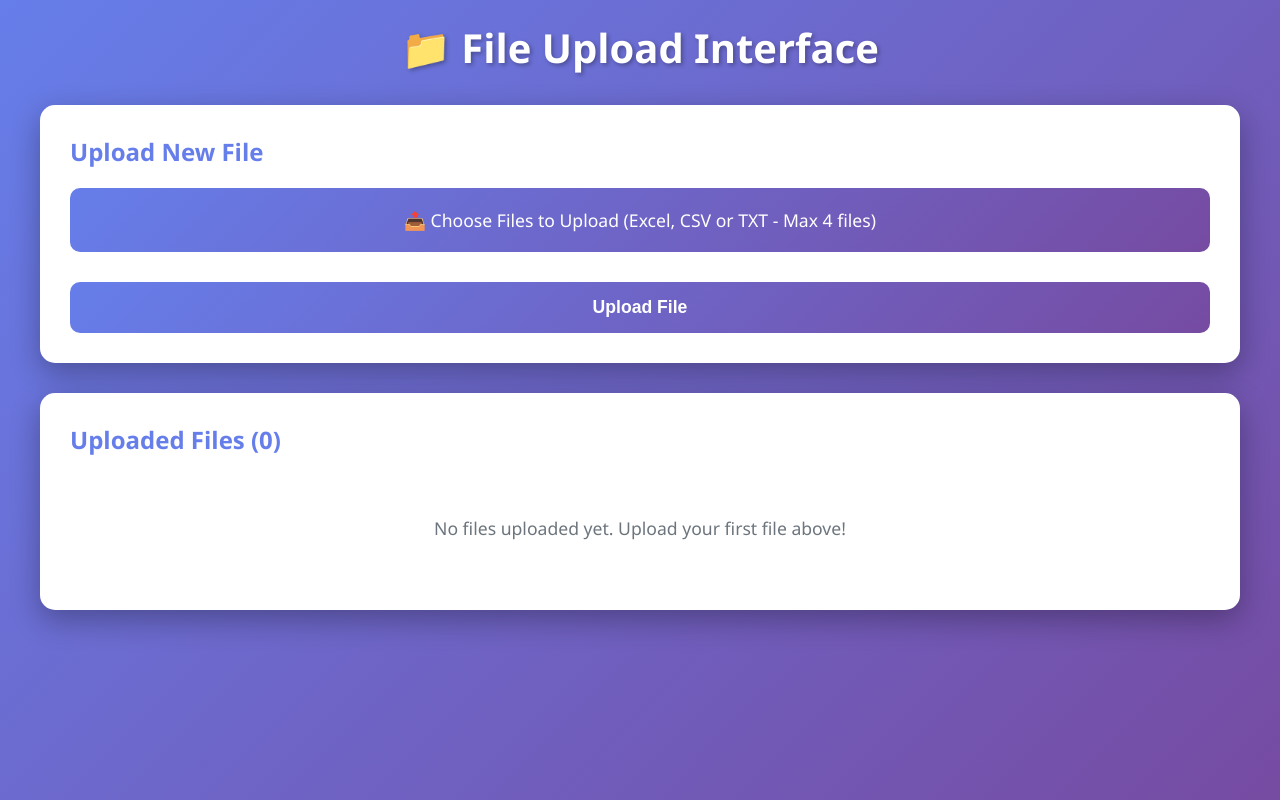
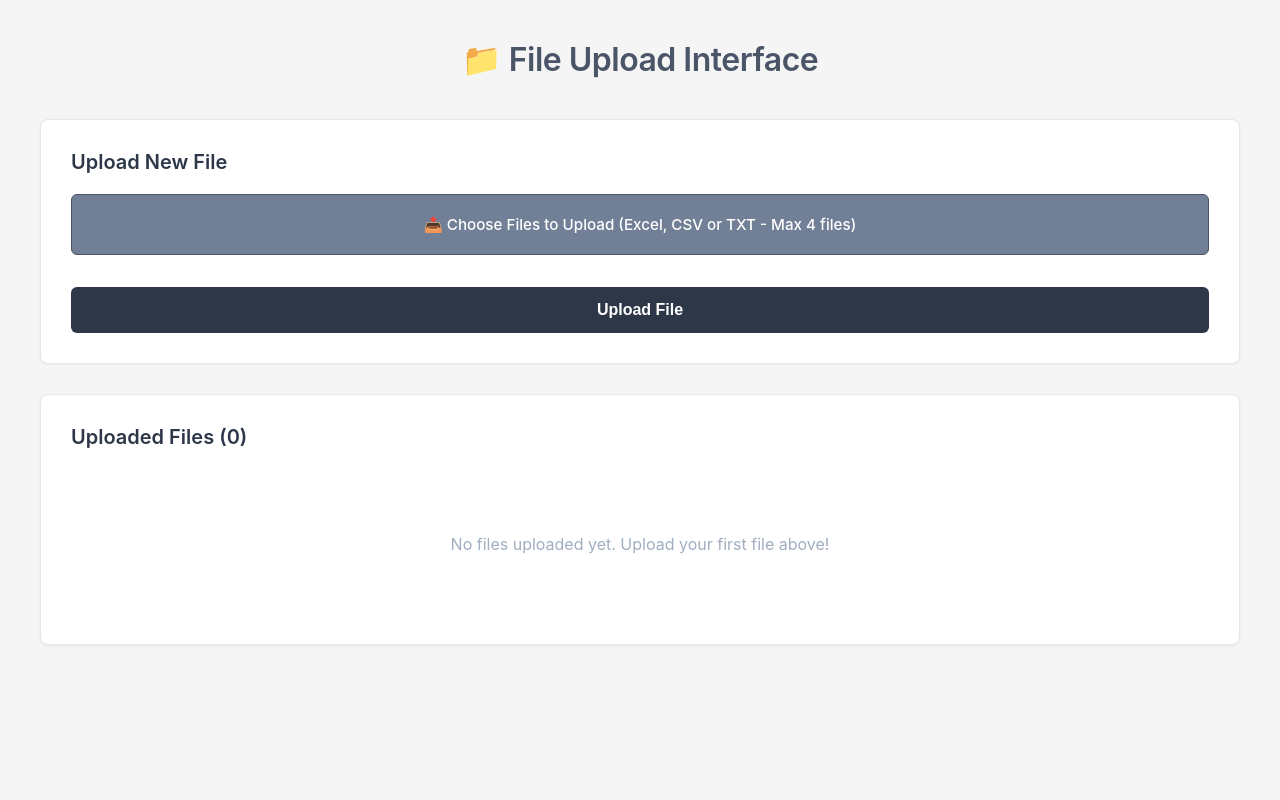
Before and after one commit to inglopez89/ETLIA, a Django app: page /data/files/ in a window 1280 px wide. Run offline with Django 5.2, Linux system fonts and the light colour scheme; data that the repository does not hold is empty.

Commit message:
Refactor to minimalist gray design with external CSS
- Extract all inline CSS to separate file (file_upload.css)
- Implement minimalist design with gray color palette
- Replace purple gradient with clean light gray background
- Use gray tones (#4a5568, #718096, #2d3748) for UI elements
- Remove colorful file icons, use consistent gray styling
- Add proper Django static files structure
- Update JavaScript colors to match gray theme

Co-authored-by: inglopez89 <43654634+inglopez89@users.noreply.github.com>

```diff
--- /dev/null
+++ b/ETLIA/data_processing/static/data_processing/css/file_upload.css
@@ -0,0 +1,222 @@
+/* Reset and Base Styles */
+* {
+    margin: 0;
+    padding: 0;
+    box-sizing: border-box;
+}
+
+body {
+    font-family: -apple-system, BlinkMacSystemFont, 'Segoe UI', Roboto, 'Helvetica Neue', Arial, sans-serif;
+    background: #f5f5f5;
+    min-height: 100vh;
+    padding: 40px 20px;
+    color: #2c3e50;
+}
+
+/* Container */
+.container {
+    max-width: 1200px;
+    margin: 0 auto;
+}
+
+/* Header */
+h1 {
+    color: #4a5568;
+    text-align: center;
+    margin-bottom: 40px;
+    font-size: 2em;
+    font-weight: 600;
+    letter-spacing: -0.5px;
+}
+
+/* Upload Section */
+.upload-section {
+    background: #ffffff;
+    border: 1px solid #e2e8f0;
+    border-radius: 8px;
+    padding: 30px;
+    margin-bottom: 30px;
+    box-shadow: 0 1px 3px rgba(0, 0, 0, 0.05);
+}
+
+.upload-section h2 {
+    color: #2d3748;
+    margin-bottom: 20px;
+    font-size: 1.25em;
+    font-weight: 600;
+}
+
+/* File Input */
+.file-input-wrapper {
+    position: relative;
+    display: inline-block;
+    width: 100%;
+    margin-bottom: 20px;
+}
+
+.file-input-wrapper input[type="file"] {
+    position: absolute;
+    left: -9999px;
+}
+
+.file-input-label {
+    display: block;
+    padding: 20px;
+    background: #718096;
+    color: #ffffff;
+    text-align: center;
+    border-radius: 6px;
+    cursor: pointer;
+    transition: all 0.2s ease;
+    font-size: 0.95em;
+    font-weight: 500;
+    border: 1px solid #4a5568;
+}
+
+.file-input-label:hover {
+    background: #4a5568;
+    transform: translateY(-1px);
+    box-shadow: 0 2px 4px rgba(0, 0, 0, 0.1);
+}
+
+/* Upload Button */
+.upload-btn {
+    width: 100%;
+    padding: 14px;
+    background: #2d3748;
+    color: #ffffff;
+    border: none;
+    border-radius: 6px;
+    font-size: 1em;
+    font-weight: 600;
+    cursor: pointer;
+    transition: all 0.2s ease;
+}
+
+.upload-btn:hover {
+    background: #1a202c;
+    transform: translateY(-1px);
+    box-shadow: 0 2px 4px rgba(0, 0, 0, 0.1);
+}
+
+/* Files Section */
+.files-section {
+    background: #ffffff;
+    border: 1px solid #e2e8f0;
+    border-radius: 8px;
+    padding: 30px;
+    box-shadow: 0 1px 3px rgba(0, 0, 0, 0.05);
+}
+
+.files-section h2 {
+    color: #2d3748;
+    margin-bottom: 25px;
+    font-size: 1.25em;
+    font-weight: 600;
+}
+
+/* Files Grid */
+.files-grid {
+    display: grid;
+    grid-template-columns: repeat(auto-fill, minmax(220px, 1fr));
+    gap: 20px;
+}
+
+/* File Card */
+.file-card {
+    background: #f7fafc;
+    border: 1px solid #e2e8f0;
+    border-radius: 6px;
+    padding: 20px;
+    transition: all 0.2s ease;
+    overflow: hidden;
+}
+
+.file-card:hover {
+    border-color: #cbd5e0;
+    box-shadow: 0 4px 6px rgba(0, 0, 0, 0.05);
+    transform: translateY(-2px);
+}
+
+/* File Preview */
+.file-preview {
+    width: 100%;
+    height: 160px;
+    background: #edf2f7;
+    border-radius: 4px;
+    display: flex;
+    align-items: center;
+    justify-content: center;
+    margin-bottom: 15px;
+    overflow: hidden;
+}
+
+.file-preview img {
+    max-width: 100%;
+    max-height: 100%;
+    object-fit: contain;
+}
+
+.file-preview .file-icon {
+    font-size: 3.5em;
+    color: #718096;
+}
+
+/* File Info */
+.file-info {
+    text-align: center;
+}
+
+.file-name {
+    font-weight: 600;
+    color: #2d3748;
+    margin-bottom: 8px;
+    word-wrap: break-word;
+    font-size: 0.9em;
+}
+
+.file-date {
+    color: #718096;
+    font-size: 0.8em;
+    margin-bottom: 8px;
+}
+
+.file-type {
+    display: inline-block;
+    background: #4a5568;
+    color: #ffffff;
+    padding: 4px 12px;
+    border-radius: 4px;
+    font-size: 0.75em;
+    margin-top: 5px;
+    font-weight: 500;
+}
+
+/* No Files */
+.no-files {
+    text-align: center;
+    color: #a0aec0;
+    padding: 60px 20px;
+    font-size: 1em;
+}
+
+/* Selected File Name */
+.selected-file-name {
+    margin-top: 12px;
+    color: #4a5568;
+    font-size: 0.9em;
+    text-align: center;
+    font-weight: 500;
+}
+
+/* Error Message */
+.error-message {
+    background: #fff5f5;
+    border: 1px solid #fc8181;
+    border-radius: 6px;
+    padding: 14px 18px;
+    margin-bottom: 20px;
+    color: #c53030;
+    font-weight: 500;
+    font-size: 0.9em;
+}
--- a/ETLIA/data_processing/templates/file_upload_interface.html
+++ b/ETLIA/data_processing/templates/file_upload_interface.html
@@ -4,206 +4,8 @@
     <meta charset="UTF-8">
     <meta name="viewport" content="width=device-width, initial-scale=1.0">
     <title>File Upload Interface</title>
-    <style>
-        * {
-            margin: 0;
-            padding: 0;
-            box-sizing: border-box;
-        }
-
-        body {
-            font-family: 'Segoe UI', Tahoma, Geneva, Verdana, sans-serif;
-            background: linear-gradient(135deg, #667eea 0%, #764ba2 100%);
-            min-height: 100vh;
-            padding: 20px;
-        }
-
-        .container {
-            max-width: 1200px;
-            margin: 0 auto;
-        }
-
-        h1 {
-            color: white;
-            text-align: center;
-            margin-bottom: 30px;
-            font-size: 2.5em;
-            text-shadow: 2px 2px 4px rgba(0,0,0,0.3);
-        }
-
-        .upload-section {
-            background: white;
-            border-radius: 15px;
-            padding: 30px;
-            box-shadow: 0 10px 30px rgba(0,0,0,0.3);
-            margin-bottom: 30px;
-        }
-
-        .upload-section h2 {
-            color: #667eea;
-            margin-bottom: 20px;
-            font-size: 1.5em;
-        }
-
-        .file-input-wrapper {
-            position: relative;
-            display: inline-block;
-            width: 100%;
-            margin-bottom: 20px;
-        }
-
-        .file-input-wrapper input[type="file"] {
-            position: absolute;
-            left: -9999px;
-        }
-
-        .file-input-label {
-            display: block;
-            padding: 20px;
-            background: linear-gradient(135deg, #667eea 0%, #764ba2 100%);
-            color: white;
-            text-align: center;
-            border-radius: 10px;
-            cursor: pointer;
-            transition: all 0.3s ease;
-            font-size: 1.1em;
-            font-weight: 500;
-        }
-
-        .file-input-label:hover {
-            transform: translateY(-2px);
-            box-shadow: 0 5px 20px rgba(102, 126, 234, 0.4);
-        }
-
-        .file-input-label i {
-            margin-right: 10px;
-        }
-
-        .upload-btn {
-            width: 100%;
-            padding: 15px;
-            background: linear-gradient(135deg, #667eea 0%, #764ba2 100%);
-            color: white;
-            border: none;
-            border-radius: 10px;
-            font-size: 1.1em;
-            font-weight: bold;
-            cursor: pointer;
-            transition: all 0.3s ease;
-        }
-
-        .upload-btn:hover {
-            transform: translateY(-2px);
-            box-shadow: 0 5px 20px rgba(102, 126, 234, 0.4);
-        }
-
-        .files-section {
-            background: white;
-            border-radius: 15px;
-            padding: 30px;
-            box-shadow: 0 10px 30px rgba(0,0,0,0.3);
-        }
-
-        .files-section h2 {
-            color: #667eea;
-            margin-bottom: 20px;
-            font-size: 1.5em;
-        }
-
-        .files-grid {
-            display: grid;
-            grid-template-columns: repeat(auto-fill, minmax(250px, 1fr));
-            gap: 20px;
-        }
-
-        .file-card {
-            background: #f8f9fa;
-            border-radius: 10px;
-            padding: 15px;
-            box-shadow: 0 2px 10px rgba(0,0,0,0.1);
-            transition: all 0.3s ease;
-            overflow: hidden;
-        }
-
-        .file-card:hover {
-            transform: translateY(-5px);
-            box-shadow: 0 5px 20px rgba(0,0,0,0.2);
-        }
-
-        .file-preview {
-            width: 100%;
-            height: 200px;
-            background: #e9ecef;
-            border-radius: 8px;
-            display: flex;
-            align-items: center;
-            justify-content: center;
-            margin-bottom: 15px;
-            overflow: hidden;
-        }
-
-        .file-preview img {
-            max-width: 100%;
-            max-height: 100%;
-            object-fit: contain;
-        }
-
-        .file-preview .file-icon {
-            font-size: 4em;
-            color: #667eea;
-        }
-
-        .file-info {
-            text-align: center;
-        }
-
-        .file-name {
-            font-weight: 600;
-            color: #333;
-            margin-bottom: 5px;
-            word-wrap: break-word;
-            font-size: 0.9em;
-        }
-
-        .file-date {
-            color: #6c757d;
-            font-size: 0.85em;
-        }
-
-        .file-type {
-            display: inline-block;
-            background: linear-gradient(135deg, #667eea 0%, #764ba2 100%);
-            color: white;
-            padding: 3px 10px;
-            border-radius: 5px;
-            font-size: 0.75em;
-            margin-top: 5px;
-        }
-
-        .no-files {
-            text-align: center;
-            color: #6c757d;
-            padding: 40px;
-            font-size: 1.1em;
-        }
-
-        .selected-file-name {
-            margin-top: 10px;
-            color: #667eea;
-            font-size: 0.9em;
-            text-align: center;
-        }
-
-        .error-message {
-            background: #fee;
-            border: 2px solid #f66;
-            border-radius: 8px;
-            padding: 15px;
-            margin-bottom: 20px;
-            color: #c33;
-            font-weight: 500;
-        }
-    </style>
+    {% load static %}
+    <link rel="stylesheet" href="{% static 'data_processing/css/file_upload.css' %}">
 </head>
 <body>
     <div class="container">
@@ -242,11 +44,11 @@
                                 {% if file.is_image %}
                                     <img src="{{ file.file.url }}" alt="{{ file.file_name }}">
                                 {% elif file.file_type == '.xlsx' or file.file_type == '.xls' %}
-                                    <div class="file-icon" style="color: #217346;">📊</div>
+                                    <div class="file-icon">📊</div>
                                 {% elif file.file_type == '.csv' %}
-                                    <div class="file-icon" style="color: #0d8c3a;">📋</div>
+                                    <div class="file-icon">📋</div>
                                 {% elif file.file_type == '.txt' %}
-                                    <div class="file-icon" style="color: #666;">📝</div>
+                                    <div class="file-icon">📝</div>
                                 {% else %}
                                     <div class="file-icon">📄</div>
                                 {% endif %}
@@ -274,13 +76,13 @@
             if (input.files && input.files.length > 0) {
                 if (input.files.length === 1) {
                     nameDisplay.textContent = '✓ Selected: ' + input.files[0].name;
-                    nameDisplay.style.color = '#667eea';
+                    nameDisplay.style.color = '#4a5568';
                 } else if (input.files.length > 4) {
                     nameDisplay.textContent = '⚠️ Maximum 4 files allowed. Please select fewer files.';
-                    nameDisplay.style.color = '#c33';
+                    nameDisplay.style.color = '#c53030';
                 } else {
                     nameDisplay.textContent = '✓ Selected: ' + input.files.length + ' files';
-                    nameDisplay.style.color = '#667eea';
+                    nameDisplay.style.color = '#4a5568';
                 }
             } else {
                 nameDisplay.textContent = '';
```
